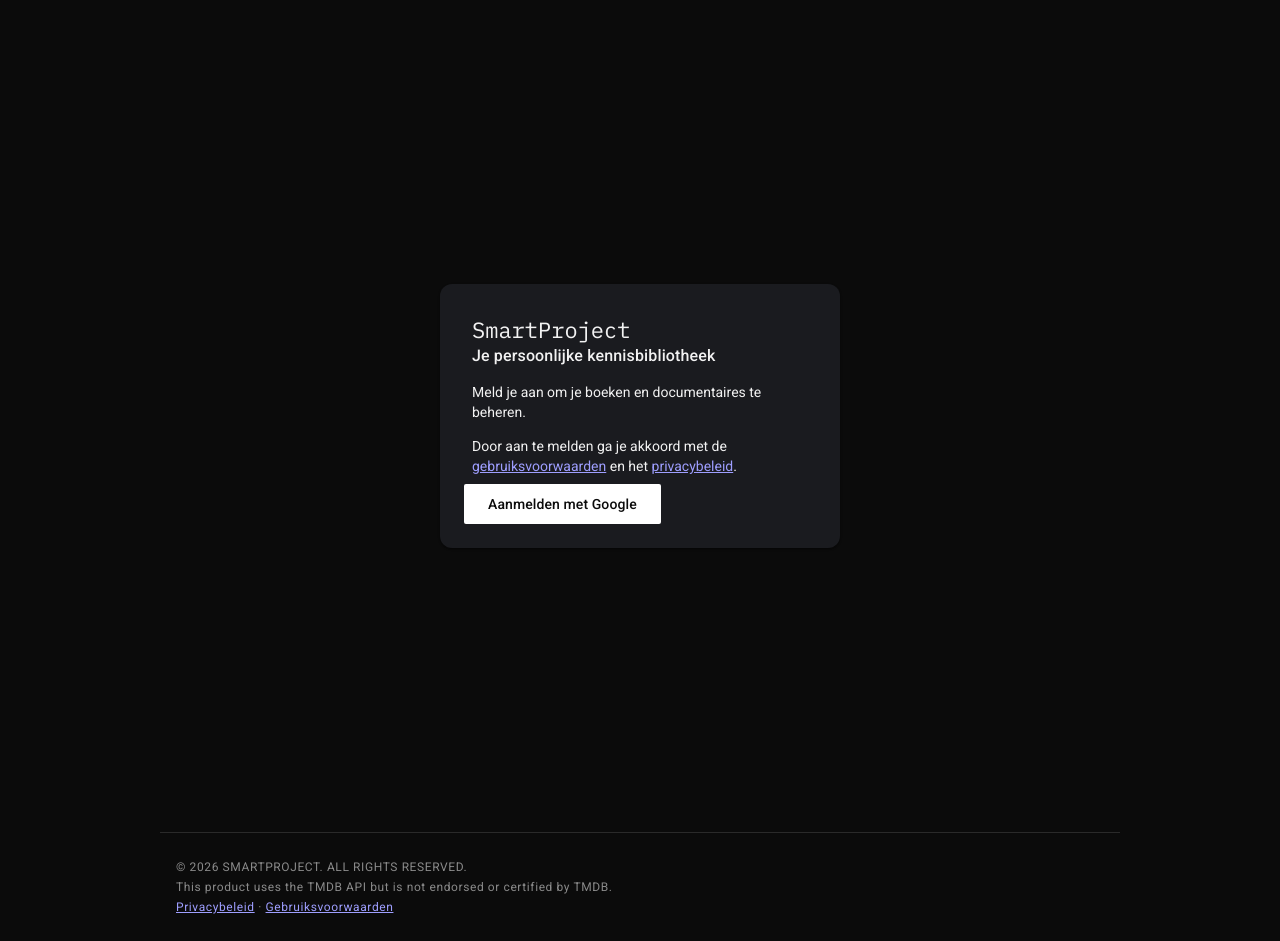
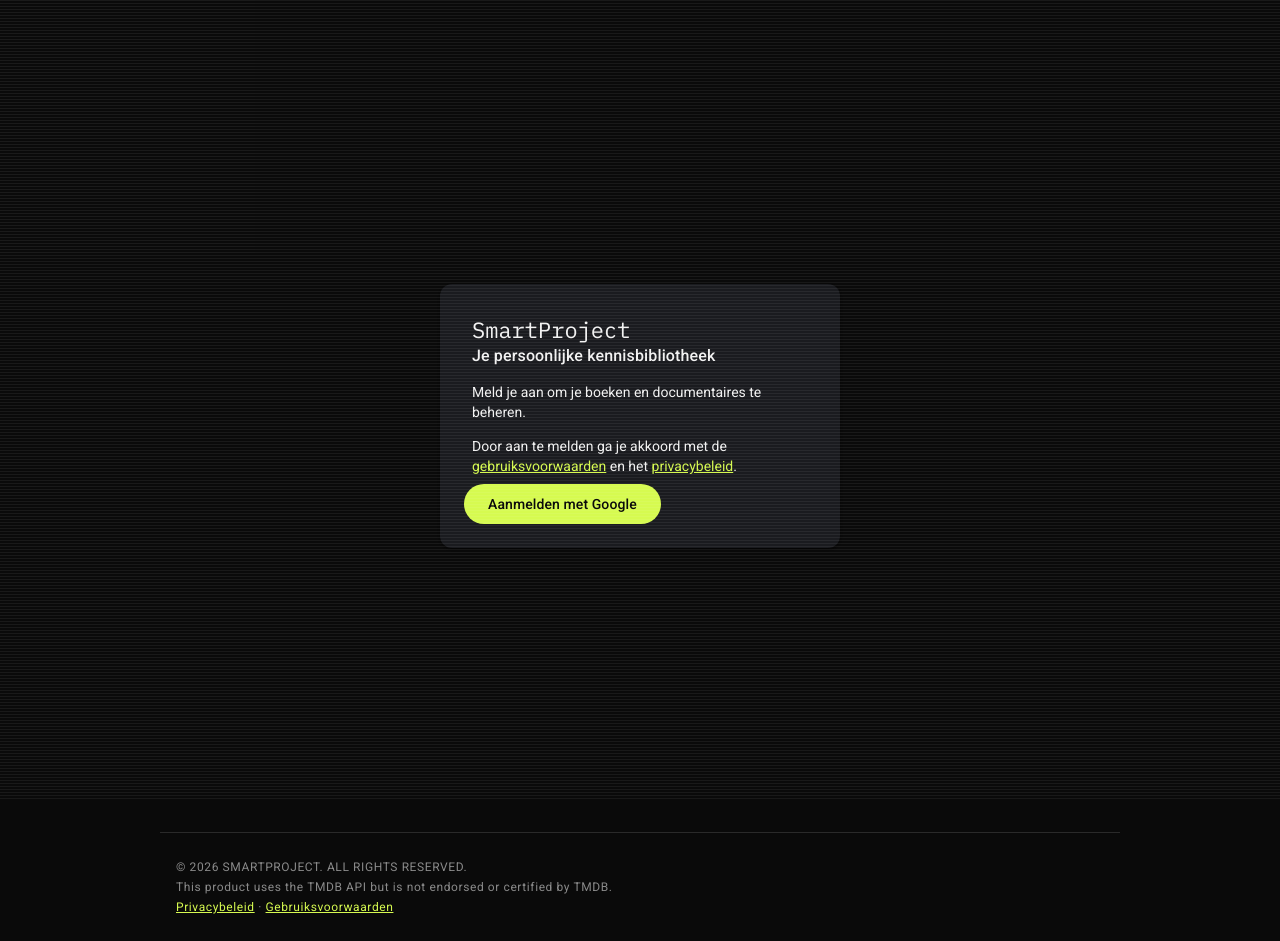
Before and after one commit to quin4356/SmartProject, an Angular app in the folder frontend/: page /login in a window 1280 px wide. Built offline with nearby package versions, Linux system fonts and the light colour scheme.

Commit message:
Nieuw thema: limoen accent, pillknoppen en animaties

```diff
--- a/frontend/src/styles.scss
+++ b/frontend/src/styles.scss
@@ -22,23 +22,23 @@ html {
   );
 
   // Near-black, white and grey, like the mood image
-  --mat-sys-surface: #0b0b0b;
+  --mat-sys-surface: #0a0a0a;
   --mat-sys-surface-container: #141414;
   --mat-sys-on-surface: #f2f2f2;
   --mat-sys-on-surface-variant: #8a8a8a;
-  --mat-sys-primary: #ffffff;
-  --mat-sys-on-primary: #0b0b0b;
+  --mat-sys-primary: #d6fa50;
+  --mat-sys-on-primary: #0a0a0a;
   --mat-sys-outline-variant: #2a2a2a;
 }
 
 html {
   @include mat.button-overrides(
     (
-      filled-container-shape: 2px,
-      filled-container-color: #ffffff,
-      filled-label-text-color: #0b0b0b,
-      outlined-container-shape: 2px,
-      outlined-label-text-color: #ffffff,
+      filled-container-shape: 999px,
+      filled-container-color: #d6fa50,
+      filled-label-text-color: #0a0a0a,
+      outlined-container-shape: 999px,
+      outlined-label-text-color: #f2f2f2,
       outlined-outline-color: #3a3a3a,
     )
   );
@@ -62,3 +62,96 @@ body {
   height: 100%;
 }
 /* You can add global styles to this file, and also import other style files */
+
+// Motion: fade-up, bars that grow, lime hover and a faint CRT scanline layer
+$lime: #d6fa50;
+
+@keyframes fade-up {
+  from {
+    opacity: 0;
+    transform: translateY(14px);
+  }
+}
+
+@keyframes grow-x {
+  from {
+    transform: scaleX(0);
+  }
+}
+
+@keyframes grow-y {
+  from {
+    transform: scaleY(0);
+  }
+}
+
+@keyframes flicker {
+  0%,
+  100% {
+    opacity: 0.05;
+  }
+  50% {
+    opacity: 0.08;
+  }
+}
+
+body::after {
+  content: '';
+  position: fixed;
+  inset: 0;
+  pointer-events: none;
+  background: repeating-linear-gradient(to bottom, #fff 0 1px, transparent 1px 3px);
+  opacity: 0.05;
+  animation: flicker 4s ease-in-out infinite;
+}
+
+h1,
+h2 {
+  text-shadow: 0 0 12px rgba($lime, 0.25);
+}
+
+.panel,
+.links > *,
+.dashboard h1 {
+  animation: fade-up 0.6s cubic-bezier(0.2, 0.8, 0.2, 1) backwards;
+}
+
+.panel {
+  transition:
+    border-color 0.25s,
+    transform 0.25s;
+
+  &:hover {
+    border-color: $lime;
+    transform: translateY(-2px);
+  }
+
+  @for $i from 2 through 8 {
+    &:nth-of-type(#{$i}) {
+      animation-delay: #{$i * 0.07}s;
+    }
+  }
+}
+
+.bar-fill {
+  transform-origin: left;
+  animation: grow-x 0.9s cubic-bezier(0.2, 0.8, 0.2, 1) 0.3s backwards;
+}
+
+.column {
+  transform-origin: bottom;
+  animation: grow-y 0.8s cubic-bezier(0.2, 0.8, 0.2, 1) 0.3s backwards;
+}
+
+a {
+  color: $lime;
+  transition: color 0.2s;
+}
+
+@media (prefers-reduced-motion: reduce) {
+  *,
+  *::after {
+    animation: none !important;
+    transition: none !important;
+  }
+}
```
